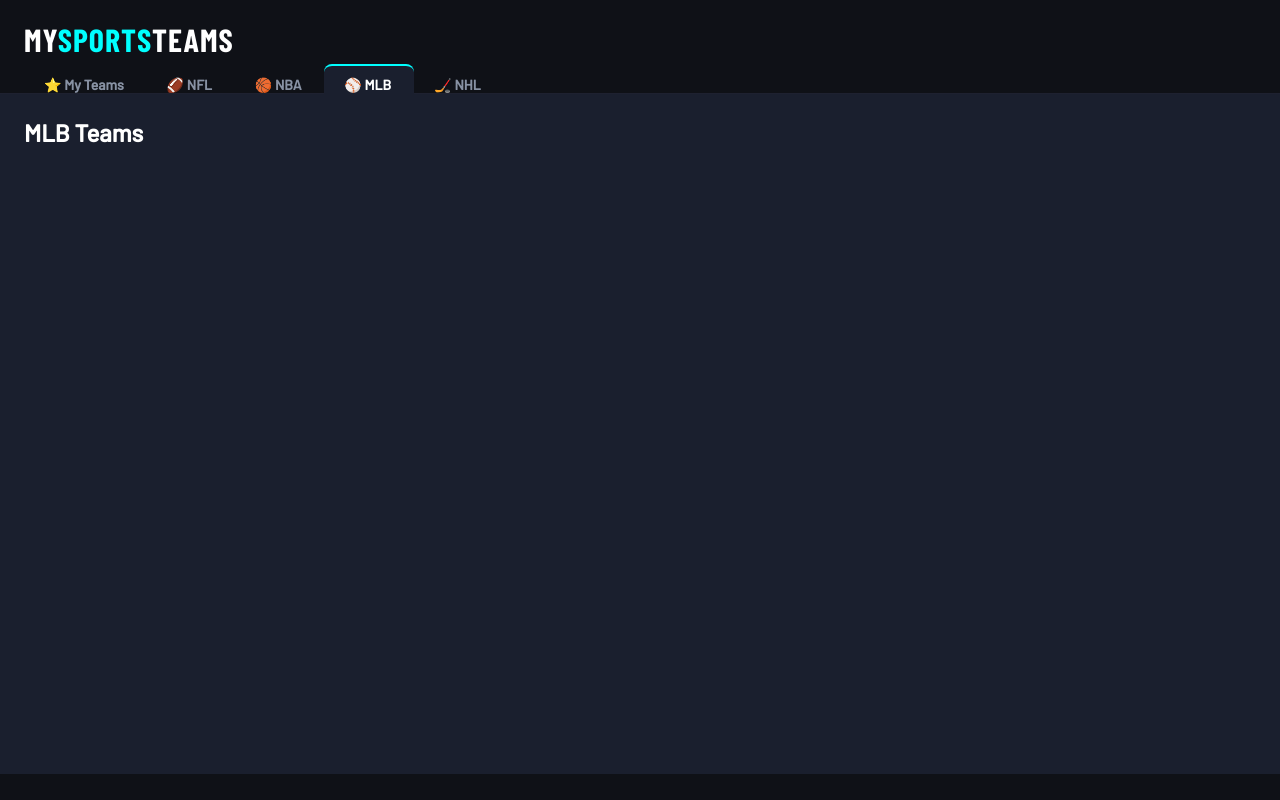
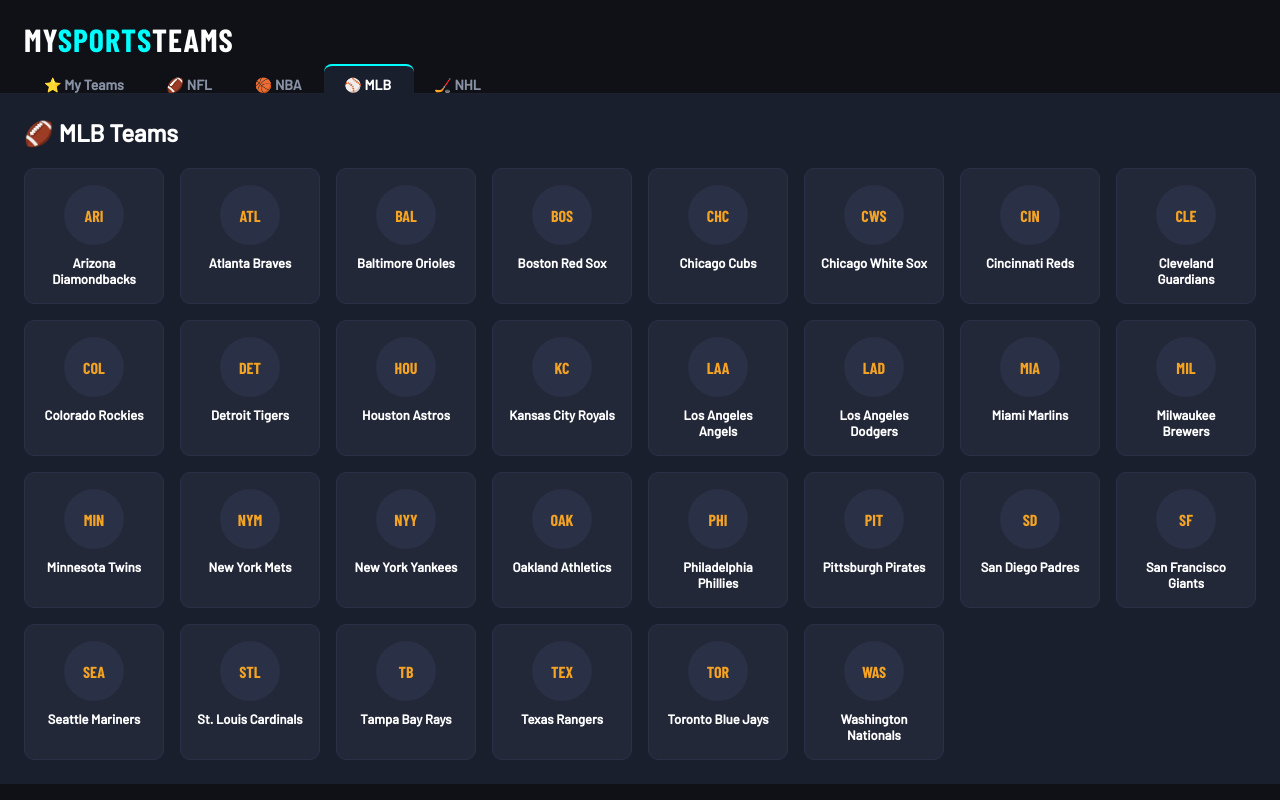
Before and after one commit to Jovany114/mysportsteams, a React (Create React App) app: page /mlb in a window 1280 px wide. Built offline with nearby package versions, Linux system fonts and the light colour scheme.

Commit message:
Displaying teams for each respective league

```diff
--- a/src/App.css
+++ b/src/App.css
@@ -28,7 +28,6 @@
 }
 
 .app-title span{
-  /* color: #f4a323; */
   color: aqua;
 }
 
@@ -58,7 +57,6 @@
 .tab.active {
   background: #1a1f2e;
   color: white;
-  /* border-top: 2px solid #f4a323; */
   border-top: 2px solid aqua;
 }
 
@@ -67,3 +65,56 @@
   min-height: calc(100vh - 120px);
   padding: 24px;
 }
+
+
+/* css for the individual league browsers */
+.teams-grid {
+  display: grid;
+  grid-template-columns: repeat(auto-fill, minmax(140px, 1fr));
+  gap: 16px;
+  margin-top: 20px;
+}
+
+.team-card {
+  background: #232839;
+  border-radius: 10px;
+  padding: 16px;
+  display: flex;
+  flex-direction: column;
+  align-items: center;
+  gap: 10px;
+  border: 1px solid #2a3045;
+  cursor: pointer;
+  transition: border-color 0.2s;
+}
+
+.team-card:hover {
+  border-color: aqua;
+}
+
+.team-logo-img {
+  width: 80px;
+  height: 80px;
+  object-fit: contain;
+}
+
+.team-name {
+  font-size: 13px;
+  font-weight: 600;
+  text-align: center;
+  color: white;
+}
+
+.team-abbreviation {
+  width: 60px;
+  height: 60px;
+  border-radius: 50%;
+  background: #2a3045;
+  display: flex;
+  align-items: center;
+  justify-content: center;
+  font-family: 'Barlow Condensed', sans-serif;
+  font-size: 16px;
+  font-weight: 700;
+  color: #f4a323;
+}
--- /dev/null
+++ b/src/data/teams.js
@@ -0,0 +1,135 @@
+
+export const TEAMS = {
+    NFL: [
+      { name: 'Arizona Cardinals', abbreviation: 'ARI' },
+      { name: 'Atlanta Falcons', abbreviation: 'ATL' },
+      { name: 'Baltimore Ravens', abbreviation: 'BAL' },
+      { name: 'Buffalo Bills', abbreviation: 'BUF' },
+      { name: 'Carolina Panthers', abbreviation: 'CAR' },
+      { name: 'Chicago Bears', abbreviation: 'CHI' },
+      { name: 'Cincinnati Bengals', abbreviation: 'CIN' },
+      { name: 'Cleveland Browns', abbreviation: 'CLE' },
+      { name: 'Dallas Cowboys', abbreviation: 'DAL' },
+      { name: 'Denver Broncos', abbreviation: 'DEN' },
+      { name: 'Detroit Lions', abbreviation: 'DET' },
+      { name: 'Green Bay Packers', abbreviation: 'GB' },
+      { name: 'Houston Texans', abbreviation: 'HOU' },
+      { name: 'Indianapolis Colts', abbreviation: 'IND' },
+      { name: 'Jacksonville Jaguars', abbreviation: 'JAX' },
+      { name: 'Kansas City Chiefs', abbreviation: 'KC' },
+      { name: 'Las Vegas Raiders', abbreviation: 'LV' },
+      { name: 'Los Angeles Chargers', abbreviation: 'LAC' },
+      { name: 'Los Angeles Rams', abbreviation: 'LAR' },
+      { name: 'Miami Dolphins', abbreviation: 'MIA' },
+      { name: 'Minnesota Vikings', abbreviation: 'MIN' },
+      { name: 'New England Patriots', abbreviation: 'NE' },
+      { name: 'New Orleans Saints', abbreviation: 'NO' },
+      { name: 'New York Giants', abbreviation: 'NYG' },
+      { name: 'New York Jets', abbreviation: 'NYJ' },
+      { name: 'Philadelphia Eagles', abbreviation: 'PHI' },
+      { name: 'Pittsburgh Steelers', abbreviation: 'PIT' },
+      { name: 'San Francisco 49ers', abbreviation: 'SF' },
+      { name: 'Seattle Seahawks', abbreviation: 'SEA' },
+      { name: 'Tampa Bay Buccaneers', abbreviation: 'TB' },
+      { name: 'Tennessee Titans', abbreviation: 'TEN' },
+      { name: 'Washington Commanders', abbreviation: 'WAS' },
+    ],
+    NBA: [
+      { name: 'Atlanta Hawks', abbreviation: 'ATL' },
+      { name: 'Boston Celtics', abbreviation: 'BOS' },
+      { name: 'Brooklyn Nets', abbreviation: 'BKN' },
+      { name: 'Charlotte Hornets', abbreviation: 'CHA' },
+      { name: 'Chicago Bulls', abbreviation: 'CHI' },
+      { name: 'Cleveland Cavaliers', abbreviation: 'CLE' },
+      { name: 'Dallas Mavericks', abbreviation: 'DAL' },
+      { name: 'Denver Nuggets', abbreviation: 'DEN' },
+      { name: 'Detroit Pistons', abbreviation: 'DET' },
+      { name: 'Golden State Warriors', abbreviation: 'GSW' },
+      { name: 'Houston Rockets', abbreviation: 'HOU' },
+      { name: 'Indiana Pacers', abbreviation: 'IND' },
+      { name: 'Los Angeles Clippers', abbreviation: 'LAC' },
+      { name: 'Los Angeles Lakers', abbreviation: 'LAL' },
+      { name: 'Memphis Grizzlies', abbreviation: 'MEM' },
+      { name: 'Miami Heat', abbreviation: 'MIA' },
+      { name: 'Milwaukee Bucks', abbreviation: 'MIL' },
+      { name: 'Minnesota Timberwolves', abbreviation: 'MIN' },
+      { name: 'New Orleans Pelicans', abbreviation: 'NOP' },
+      { name: 'New York Knicks', abbreviation: 'NYK' },
+      { name: 'Oklahoma City Thunder', abbreviation: 'OKC' },
+      { name: 'Orlando Magic', abbreviation: 'ORL' },
+      { name: 'Philadelphia 76ers', abbreviation: 'PHI' },
+      { name: 'Phoenix Suns', abbreviation: 'PHX' },
+      { name: 'Portland Trail Blazers', abbreviation: 'POR' },
+      { name: 'Sacramento Kings', abbreviation: 'SAC' },
+      { name: 'San Antonio Spurs', abbreviation: 'SAS' },
+      { name: 'Toronto Raptors', abbreviation: 'TOR' },
+      { name: 'Utah Jazz', abbreviation: 'UTA' },
+      { name: 'Washington Wizards', abbreviation: 'WAS' },
+    ],
+    MLB: [
+      { name: 'Arizona Diamondbacks', abbreviation: 'ARI' },
+      { name: 'Atlanta Braves', abbreviation: 'ATL' },
+      { name: 'Baltimore Orioles', abbreviation: 'BAL' },
+      { name: 'Boston Red Sox', abbreviation: 'BOS' },
+      { name: 'Chicago Cubs', abbreviation: 'CHC' },
+      { name: 'Chicago White Sox', abbreviation: 'CWS' },
+      { name: 'Cincinnati Reds', abbreviation: 'CIN' },
+      { name: 'Cleveland Guardians', abbreviation: 'CLE' },
+      { name: 'Colorado Rockies', abbreviation: 'COL' },
+      { name: 'Detroit Tigers', abbreviation: 'DET' },
+      { name: 'Houston Astros', abbreviation: 'HOU' },
+      { name: 'Kansas City Royals', abbreviation: 'KC' },
+      { name: 'Los Angeles Angels', abbreviation: 'LAA' },
+      { name: 'Los Angeles Dodgers', abbreviation: 'LAD' },
+      { name: 'Miami Marlins', abbreviation: 'MIA' },
+      { name: 'Milwaukee Brewers', abbreviation: 'MIL' },
+      { name: 'Minnesota Twins', abbreviation: 'MIN' },
+      { name: 'New York Mets', abbreviation: 'NYM' },
+      { name: 'New York Yankees', abbreviation: 'NYY' },
+      { name: 'Oakland Athletics', abbreviation: 'OAK' },
+      { name: 'Philadelphia Phillies', abbreviation: 'PHI' },
+      { name: 'Pittsburgh Pirates', abbreviation: 'PIT' },
+      { name: 'San Diego Padres', abbreviation: 'SD' },
+      { name: 'San Francisco Giants', abbreviation: 'SF' },
+      { name: 'Seattle Mariners', abbreviation: 'SEA' },
+      { name: 'St. Louis Cardinals', abbreviation: 'STL' },
+      { name: 'Tampa Bay Rays', abbreviation: 'TB' },
+      { name: 'Texas Rangers', abbreviation: 'TEX' },
+      { name: 'Toronto Blue Jays', abbreviation: 'TOR' },
+      { name: 'Washington Nationals', abbreviation: 'WAS' },
+    ],
+    NHL: [
+      { name: 'Anaheim Ducks', abbreviation: 'ANA' },
+      { name: 'Boston Bruins', abbreviation: 'BOS' },
+      { name: 'Buffalo Sabres', abbreviation: 'BUF' },
+      { name: 'Calgary Flames', abbreviation: 'CGY' },
+      { name: 'Carolina Hurricanes', abbreviation: 'CAR' },
+      { name: 'Chicago Blackhawks', abbreviation: 'CHI' },
+      { name: 'Colorado Avalanche', abbreviation: 'COL' },
+      { name: 'Columbus Blue Jackets', abbreviation: 'CBJ' },
+      { name: 'Dallas Stars', abbreviation: 'DAL' },
+      { name: 'Detroit Red Wings', abbreviation: 'DET' },
+      { name: 'Edmonton Oilers', abbreviation: 'EDM' },
+      { name: 'Florida Panthers', abbreviation: 'FLA' },
+      { name: 'Los Angeles Kings', abbreviation: 'LAK' },
+      { name: 'Minnesota Wild', abbreviation: 'MIN' },
+      { name: 'Montreal Canadiens', abbreviation: 'MTL' },
+      { name: 'Nashville Predators', abbreviation: 'NSH' },
+      { name: 'New Jersey Devils', abbreviation: 'NJD' },
+      { name: 'New York Islanders', abbreviation: 'NYI' },
+      { name: 'New York Rangers', abbreviation: 'NYR' },
+      { name: 'Ottawa Senators', abbreviation: 'OTT' },
+      { name: 'Philadelphia Flyers', abbreviation: 'PHI' },
+      { name: 'Pittsburgh Penguins', abbreviation: 'PIT' },
+      { name: 'San Jose Sharks', abbreviation: 'SJS' },
+      { name: 'Seattle Kraken', abbreviation: 'SEA' },
+      { name: 'St. Louis Blues', abbreviation: 'STL' },
+      { name: 'Tampa Bay Lightning', abbreviation: 'TBL' },
+      { name: 'Toronto Maple Leafs', abbreviation: 'TOR' },
+      { name: 'Utah Hockey Club', abbreviation: 'UTA' },
+      { name: 'Vancouver Canucks', abbreviation: 'VAN' },
+      { name: 'Vegas Golden Knights', abbreviation: 'VGK' },
+      { name: 'Washington Capitals', abbreviation: 'WSH' },
+      { name: 'Winnipeg Jets', abbreviation: 'WPG' },
+    ],
+  };
--- a/src/pages/MLB.js
+++ b/src/pages/MLB.js
@@ -1,7 +1,20 @@
 import React from 'react';
+import { TEAMS } from '../data/teams';
 
-function MLB () {
-    return <h2>MLB Teams</h2>;
+function MLB() {
+  return (
+    <div>
+      <h2>🏈 MLB Teams</h2>
+      <div className="teams-grid">
+        {TEAMS.MLB.map((team) => (
+          <div key={team.id} className="team-card">
+            <div className="team-abbreviation">{team.abbreviation}</div>
+            <p className="team-name">{team.name}</p>
+          </div>
+        ))}
+      </div>
+    </div>
+  );
 }
 
 export default MLB;
--- a/src/pages/NBA.js
+++ b/src/pages/NBA.js
@@ -1,7 +1,20 @@
 import React from 'react';
+import { TEAMS } from '../data/teams';
 
-function NBA () {
-    return <h2>NBA Teams</h2>;
+function NBA() {
+  return (
+    <div>
+      <h2>🏈 NBA Teams</h2>
+      <div className="teams-grid">
+        {TEAMS.NBA.map((team) => (
+          <div key={team.id} className="team-card">
+            <div className="team-abbreviation">{team.abbreviation}</div>
+            <p className="team-name">{team.name}</p>
+          </div>
+        ))}
+      </div>
+    </div>
+  );
 }
 
 export default NBA;
--- a/src/pages/NFL.js
+++ b/src/pages/NFL.js
@@ -1,7 +1,20 @@
 import React from 'react';
+import { TEAMS } from '../data/teams';
 
-function NFL () {
-    return <h2>NFL Teams</h2>;
+function NFL() {
+  return (
+    <div>
+      <h2>🏈 NFL Teams</h2>
+      <div className="teams-grid">
+        {TEAMS.NFL.map((team) => (
+          <div key={team.id} className="team-card">
+            <div className="team-abbreviation">{team.abbreviation}</div>
+            <p className="team-name">{team.name}</p>
+          </div>
+        ))}
+      </div>
+    </div>
+  );
 }
 
 export default NFL;
--- a/src/pages/NHL.js
+++ b/src/pages/NHL.js
@@ -1,7 +1,20 @@
 import React from 'react';
+import { TEAMS } from '../data/teams';
 
-function NHL () {
-    return <h2>NHL Teams</h2>;
+function NHL() {
+  return (
+    <div>
+      <h2>🏈 NHL Teams</h2>
+      <div className="teams-grid">
+        {TEAMS.NHL.map((team) => (
+          <div key={team.id} className="team-card">
+            <div className="team-abbreviation">{team.abbreviation}</div>
+            <p className="team-name">{team.name}</p>
+          </div>
+        ))}
+      </div>
+    </div>
+  );
 }
 
 export default NHL;
```
